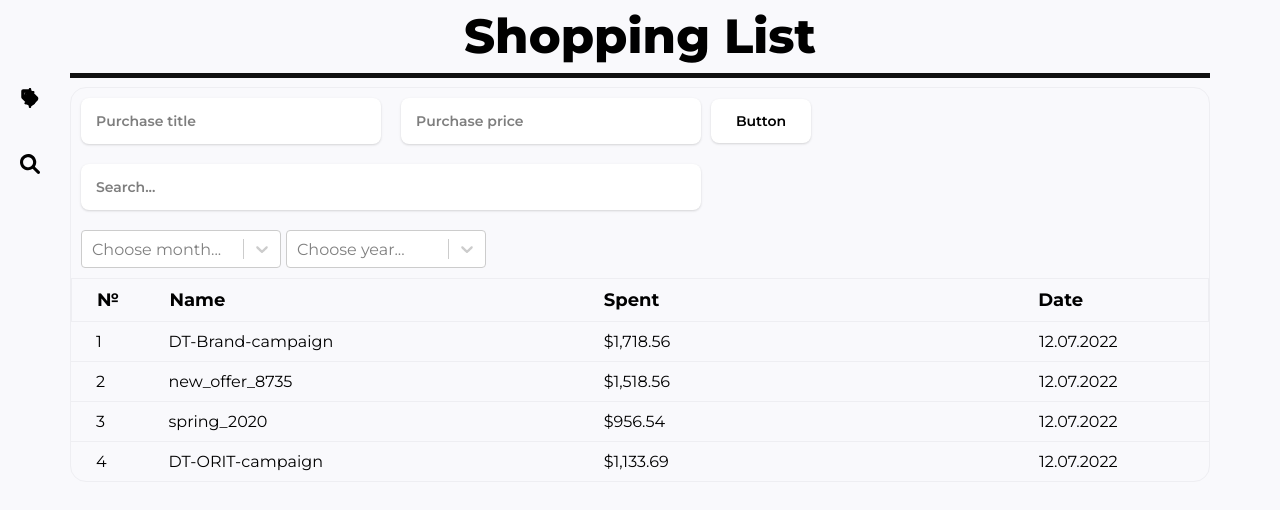
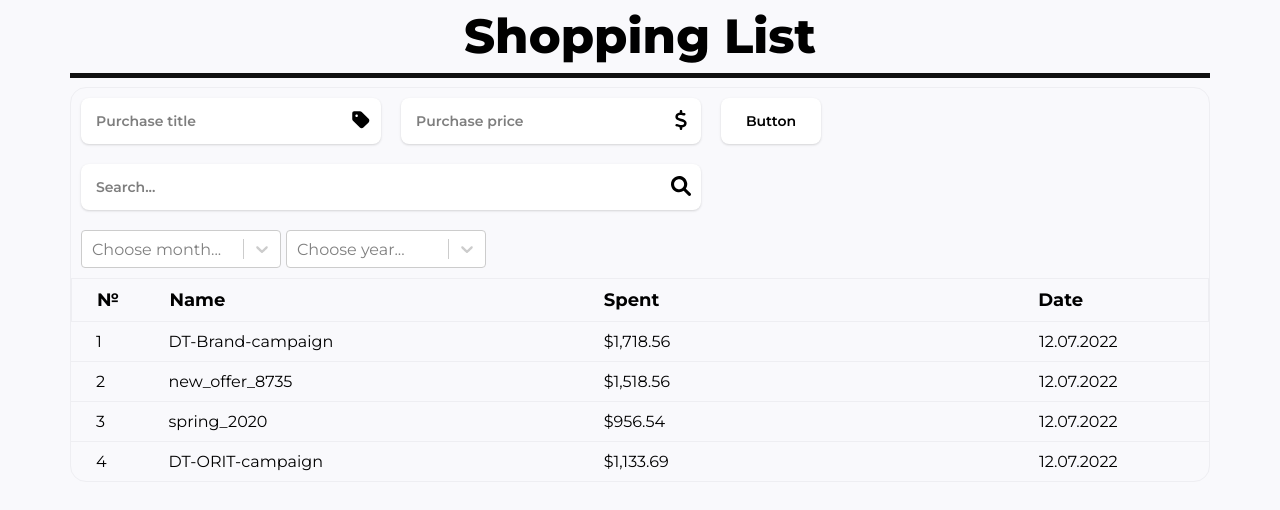
Before and after one commit to RomanRiezanov/Purchases-List, a React (Create React App) app: page / in a window 1280 px wide. Shown: the top 510 px of the page. Built offline with nearby package versions, Linux system fonts and the light colour scheme.

Commit message:
some changes with icons

```diff
--- a/src/components/UI/button/Button.module.scss
+++ b/src/components/UI/button/Button.module.scss
@@ -16,6 +16,7 @@
   user-select: none;
   touch-action: manipulation;
   width: 100px;
+  margin: 10px;
 }
 
 .btn:hover {
--- a/src/components/UI/input/Input.module.scss
+++ b/src/components/UI/input/Input.module.scss
@@ -1,3 +1,7 @@
+.inptBlock {
+  display: flex;
+}
+
 .inpt {
   padding: 15px;
   border: 0;
@@ -19,9 +23,14 @@
   opacity: 0.5;
 }
 
+.imgBlock {
+  position: relative;
+}
+
 .img {
   position: absolute;
   width: 20px;
   height: 20px;
-  left: 20px;
+  right: 20px;
+  top: 22px;
 }
--- a/src/components/UI/input/Input.tsx
+++ b/src/components/UI/input/Input.tsx
@@ -2,10 +2,12 @@ import styles from "./Input.module.scss";
 
 const Input = (props: any) => {
   return (
-    <>
+    <div className={styles.inptBlock}>
       <input className={styles.inpt} {...props} />
-      <img className={styles.img} src={props.imgPath} />
-    </>
+      <div className={styles.imgBlock}>
+        <img className={styles.img} src={props.imgPath} />
+      </div>
+    </div>
   );
 };
 
--- a/src/components/main/purchase-form/PurchaseForm.module.scss
+++ b/src/components/main/purchase-form/PurchaseForm.module.scss
@@ -0,0 +1,3 @@
+.purchaseForm {
+  display: flex;
+}
--- a/src/components/main/purchase-form/PurchaseForm.tsx
+++ b/src/components/main/purchase-form/PurchaseForm.tsx
@@ -21,7 +21,7 @@ const PurchaseForm = ({ create }: PurchaseFormProps) => {
   };
 
   return (
-    <div>
+    <form className={styles.purchaseForm}>
       <Input
         value={purchase.title}
         onChange={(event: ChangeEvent<HTMLInputElement>) =>
@@ -41,7 +41,7 @@ const PurchaseForm = ({ create }: PurchaseFormProps) => {
         imgPath="./assets/icons/dollar.svg"
       />
       <Button onClick={addNewPurchase} />
-    </div>
+    </form>
   );
 };
 
```
